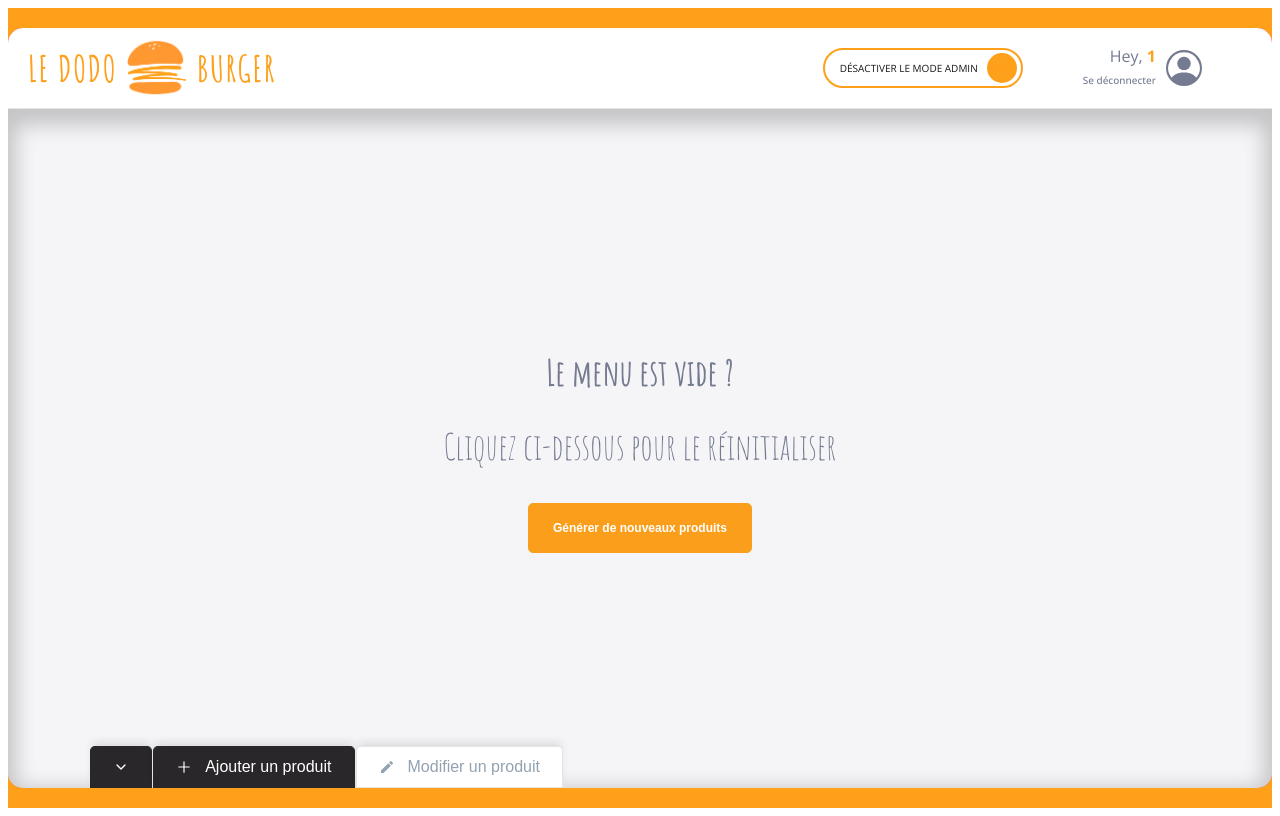
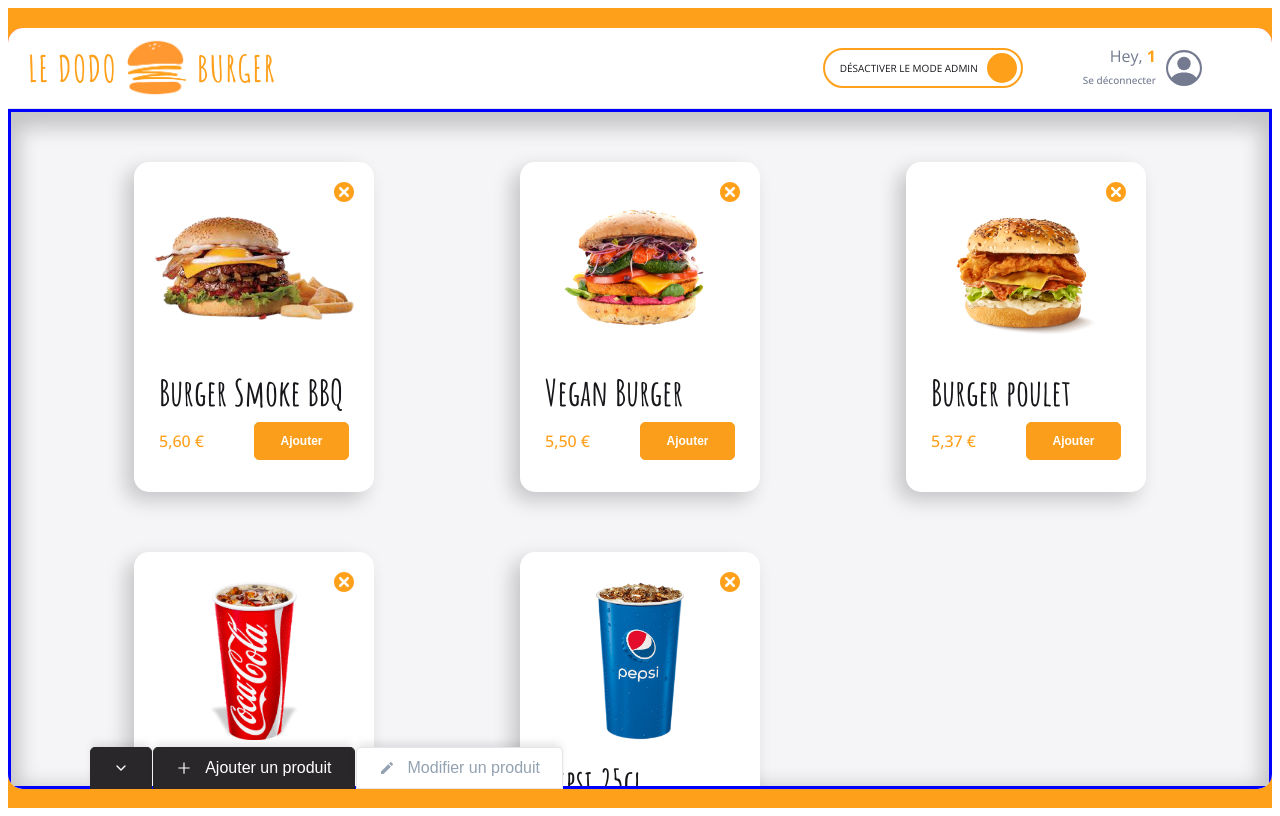
Before and after one commit to nantedev/DodoBurger, a React (Vite) app: page /order/1 in a window 1280 px wide. Built offline with nearby package versions, Linux system fonts and the light colour scheme.

Commit message:
🚧 F09: Admin > EditPanel opened with current product clicked on

```diff
--- a/src/components/pages/order/Menu/Menu.jsx
+++ b/src/components/pages/order/Menu/Menu.jsx
@@ -12,13 +12,15 @@ const IMAGE_BY_DEFAUT = "/images/coming-soon.png"
 
 export default function Menu() {
 
-const { menu, isModeAdmin, handleDelete, resetMenu, productSelected, setProductSelected } = useContext(OrderContext)
+const { menu, isModeAdmin, handleDelete, resetMenu, productSelected, setProductSelected, setIsCollapsed, setCurrentTabSelected } = useContext(OrderContext)
 
   //State
 
   //Comportements (event handlers)
   const handleClick = (idProductSelected) => {
     if (!isModeAdmin) return
+    setCurrentTabSelected("edit")
+    setIsCollapsed(false)
     const productClickedOn = menu.find((product) => product.id === idProductSelected )
     setProductSelected(productClickedOn)
   }
--- a/src/components/pages/order/OrderPage.jsx
+++ b/src/components/pages/order/OrderPage.jsx
@@ -14,7 +14,7 @@ export default function OrderPage () {
     const [isModeAdmin, setIsModeAdmin] = useState(true)
     const [isCollapsed, setIsCollapsed]= useState(true)
     const [currentTabSelected, setCurrentTabSelected] = useState("add")
-    const [menu, setMenu] = useState(fakeMenu.EMPTY)
+    const [menu, setMenu] = useState(fakeMenu.MEDIUM)
     const [ newProduct, setNewProduct ] = useState(EMPTY_PRODUCT)
     const [ productSelected, setProductSelected] = useState(EMPTY_PRODUCT)
 
```
